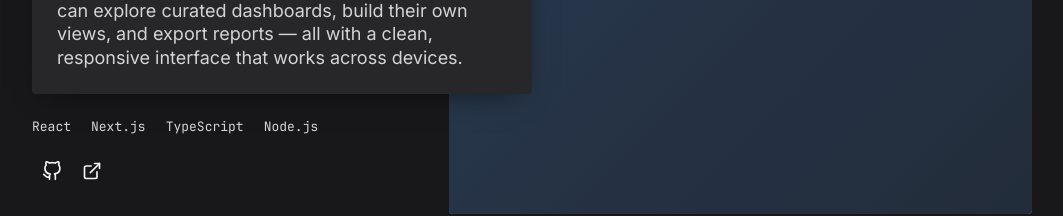
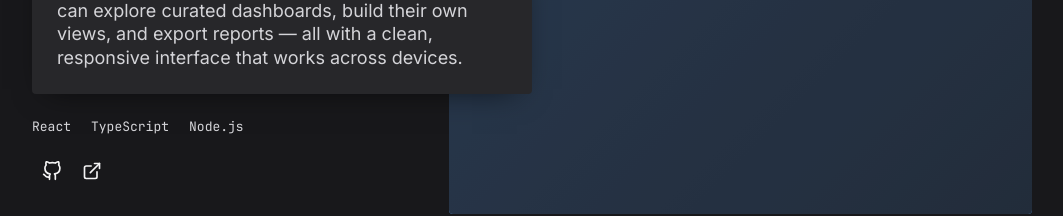
Before and after one commit to manasvoid0/PORTFOLIO, a React (Vite) app: page / in a window 1280 px wide. Shown: the part 2665-2881 px from the top of the page, without its empty margins (108-1171 px from the left). Built offline with nearby package versions, Linux system fonts and the light colour scheme.

Commit message:
minor change

```diff
--- a/src/data.js
+++ b/src/data.js
@@ -77,7 +77,7 @@ export const featuredProjects = [
     title: 'Project One',
     description:
       'A web app for visualizing personalized data. Users can explore curated dashboards, build their own views, and export reports — all with a clean, responsive interface that works across devices.',
-    tech: ['React', 'Next.js', 'TypeScript', 'Node.js'],
+    tech: ['React', 'TypeScript', 'Node.js'],
     github: '#',
     external: '#',
   },
```
